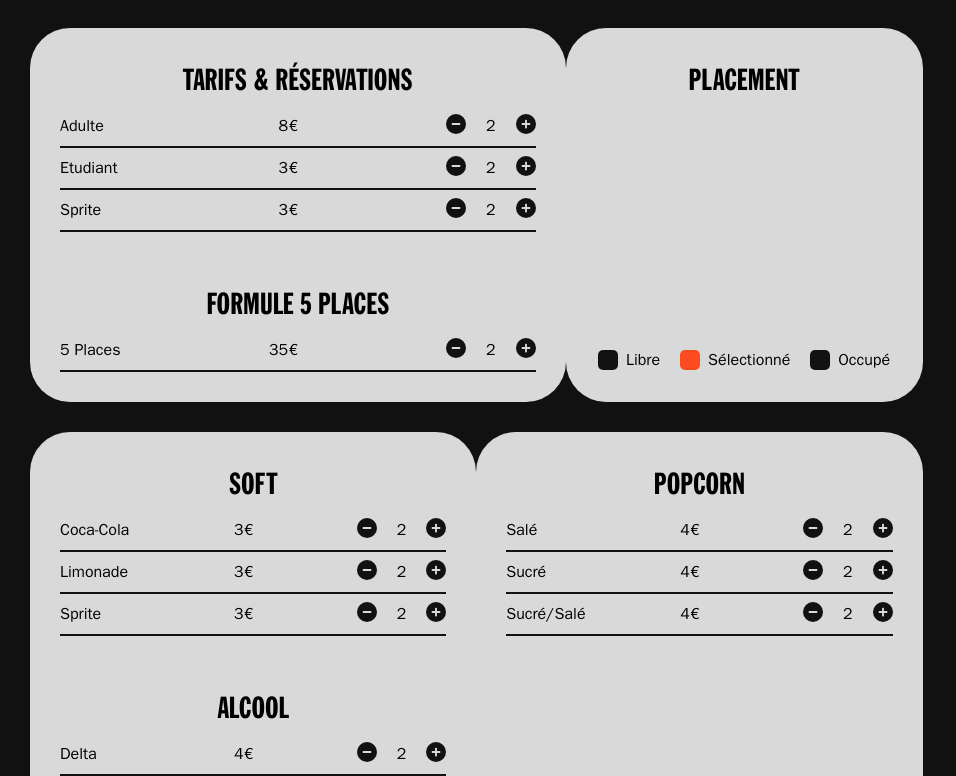
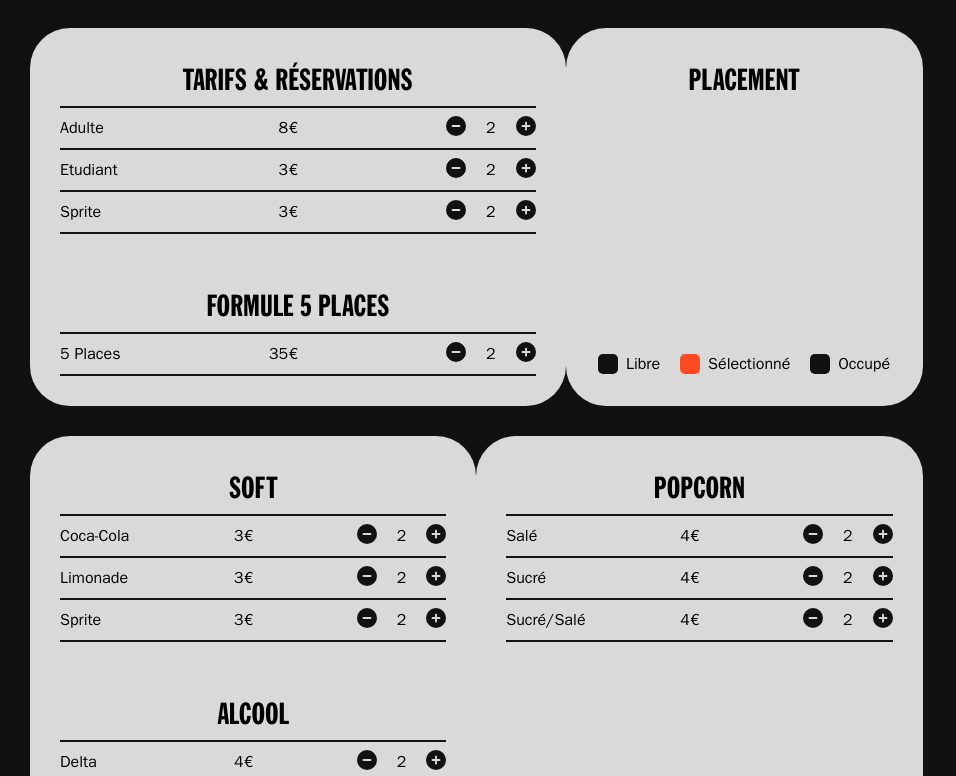
Before and after one commit to louis-va/brm, a React (Vite) app in the folder client/: page /screening in a window 1280 px wide. Shown: the part 1704-2480 px from the top of the page, without its empty margins (0-956 px from the left). Built offline with nearby package versions, Linux system fonts and the light colour scheme; some icons are missing.

Commit message:
fix separate menu items

```diff
--- a/client/src/ui/design-system/MenuItems.tsx
+++ b/client/src/ui/design-system/MenuItems.tsx
@@ -4,11 +4,12 @@ import { Typography } from "./Typography";
 interface MenuItemProps {
   title: string;
   price: number;
+  className?: string;
 }
 
 export const MenuItem = ({ title, price }: MenuItemProps) => {
   return (
-    <div className="flex justify-between border-b-2 border-blackPrimary py-2">
+    <div className="flex justify-between border-b-2 border-blackPrimary py-2 first-of-type:border-t-2">
       <div className="flex w-1/2 justify-between">
         <Typography fontSize="15" textColor="black" fontFamily="Franklin">
           {title}
```
